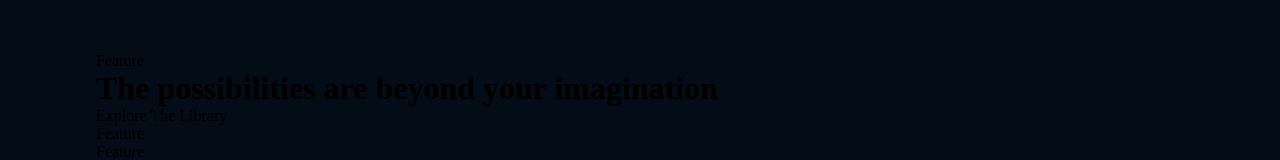
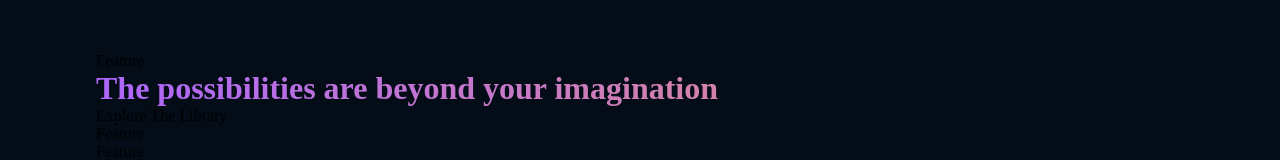
Before and after one commit to djprofessorkash/React-Project-GPT-Promoter, a React (Create React App) app: page / in a window 1280 px wide. Shown: the part 1113-1273 px from the top of the page. Built offline with nearby package versions, Linux system fonts and the light colour scheme.

Commit message:
[EDIT] Wrote basic layout of description section on web app

```diff
--- a/src/containers/whatGPT3/WhatGPT3.jsx
+++ b/src/containers/whatGPT3/WhatGPT3.jsx
@@ -10,7 +10,7 @@ const WhatGPT3 = () => {
       </div>
 
       <div className="gpt3__whatgpt3-heading">
-        <h1 className="gradient-text">The possibilities are beyond your imagination</h1>
+        <h1 className="gradient__text">The possibilities are beyond your imagination</h1>
         <p>Explore The Library</p>
       </div>
 
```
